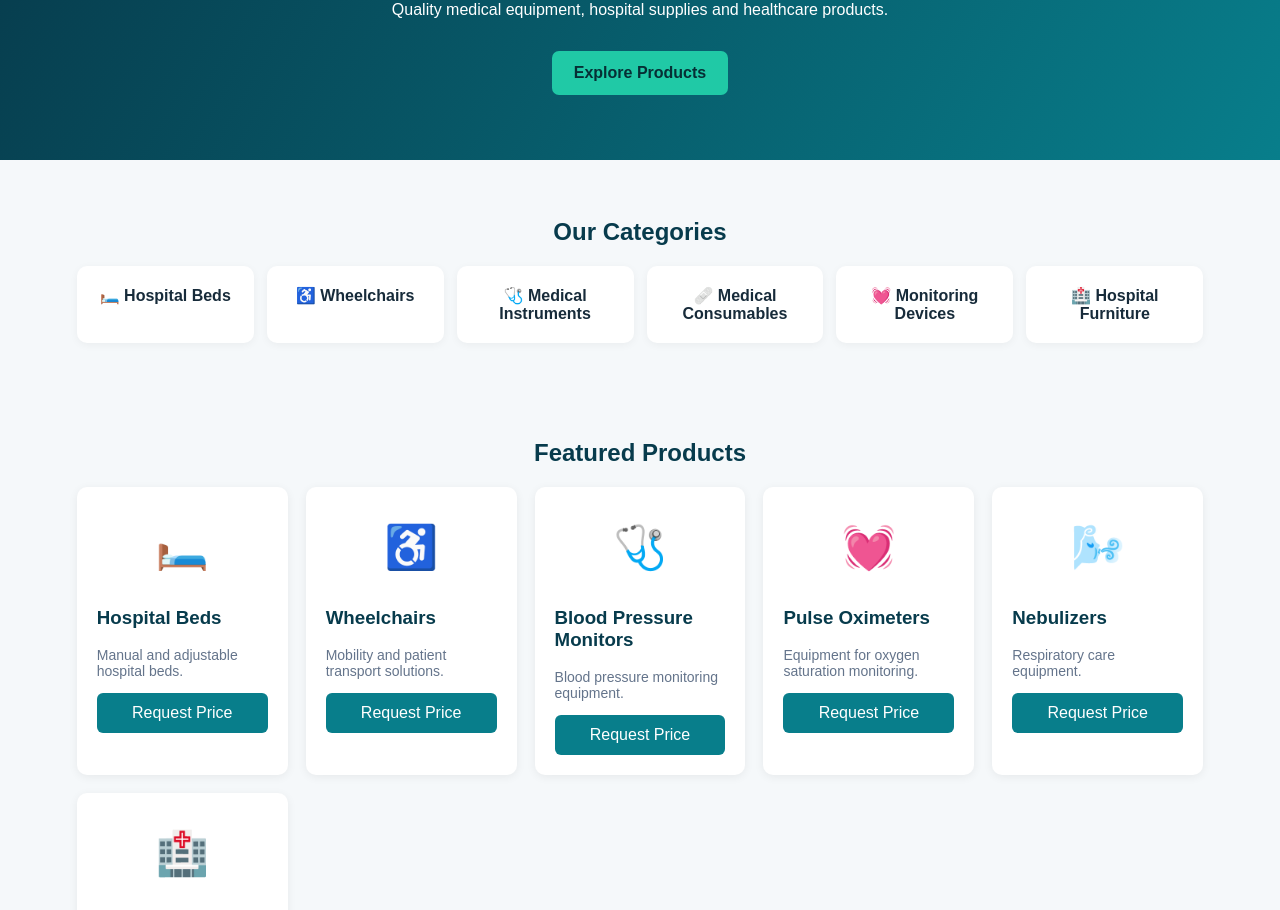
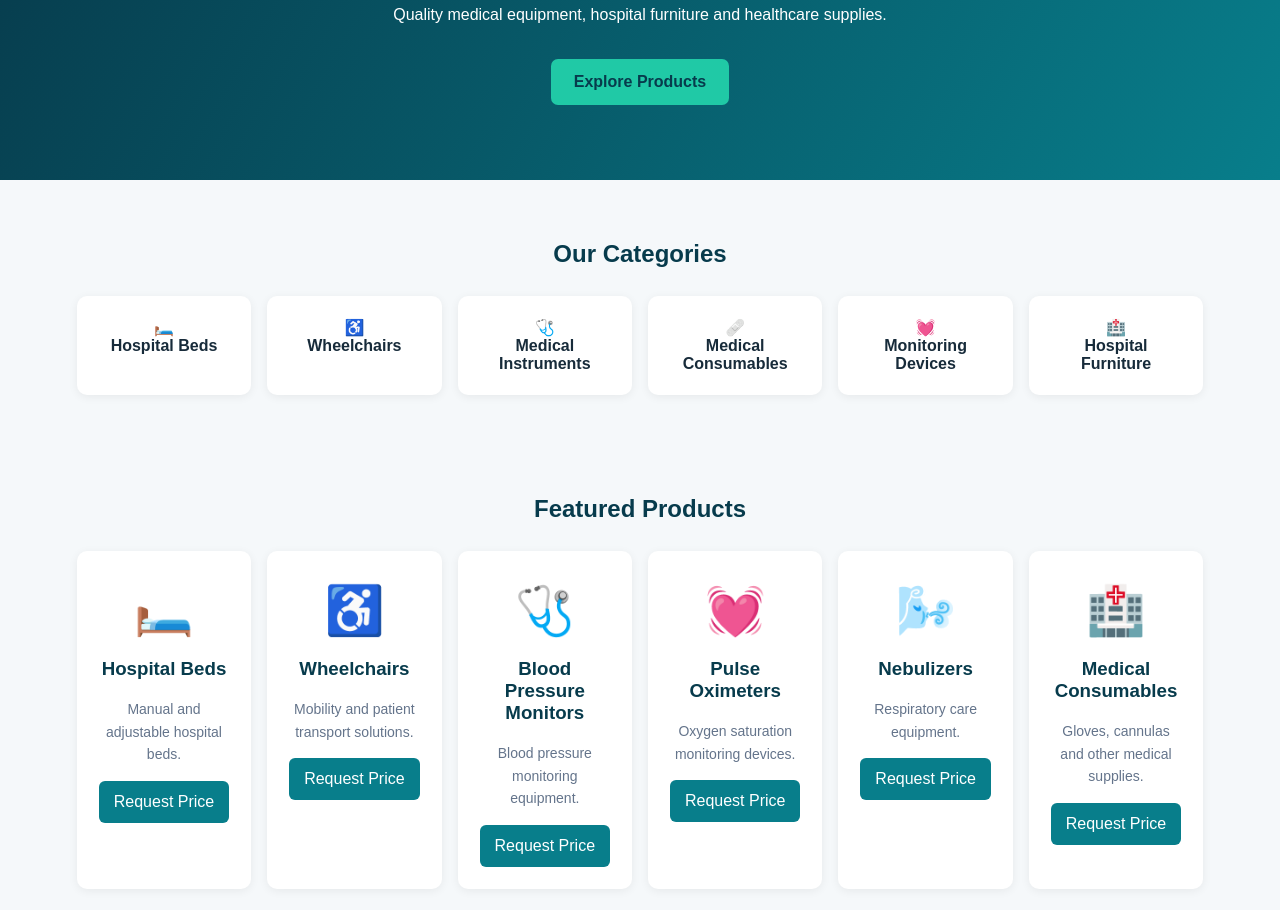
Before and after one commit to vchigozie94-max/Bigvee-medicals-, a plain HTML site: page index.html in a window 1280 px wide. Shown: the part 213-1123 px from the top of the page. Drawn offline with Linux system fonts and the light colour scheme.

Commit message:
Update index.html
Bigvee medical

```diff
--- a/index.html
+++ b/index.html
@@ -1,3 +1,4 @@
+
 
 
 <!DOCTYPE html>
@@ -5,38 +6,38 @@
 <head>
 <meta charset="UTF-8">
 <meta name="viewport" content="width=device-width, initial-scale=1.0">
-<title>BIGVEE Medical Stores | Medical Equipment</title>
-<meta name="description" content="Shop hospital beds, wheelchairs, medical equipment and healthcare supplies at BIGVEE Medical Stores.">
+<title>BIGVEE Medical Stores</title>
+<meta name="description" content="BIGVEE Medical Stores supplies hospital beds, wheelchairs, medical equipment and healthcare essentials.">
 <style>
 *{box-sizing:border-box}
 body{margin:0;font-family:Arial,sans-serif;background:#f5f8fa;color:#172b3a}
-header{background:#073b4c;color:white;padding:22px 6%;display:flex;justify-content:space-between;align-items:center;flex-wrap:wrap}
-.logo{font-size:24px;font-weight:bold;color:#38d9c5}
-header span{font-size:12px;display:block;color:white}
+header{background:#073b4c;color:white;padding:20px 6%;display:flex;justify-content:space-between;align-items:center;flex-wrap:wrap}
+.logo{font-size:25px;font-weight:bold;color:#38d9c5}
+.logo small{display:block;font-size:11px;color:white;letter-spacing:3px}
 nav a{color:white;text-decoration:none;margin:8px;font-size:14px}
-.hero{background:linear-gradient(120deg,#073b4c,#087e8b);color:white;padding:65px 7%;text-align:center}
+.hero{background:linear-gradient(120deg,#073b4c,#087e8b);color:white;text-align:center;padding:75px 15px}
 .hero h1{font-size:36px;margin:0 0 15px}
 .hero p{line-height:1.7}
-.btn{display:inline-block;background:#20c9a6;color:#062f35;padding:13px 22px;border-radius:7px;text-decoration:none;font-weight:bold;margin-top:12px}
-section{padding:38px 6%}
-h2{text-align:center;color:#073b4c}
-.categories{display:grid;grid-template-columns:repeat(auto-fit,minmax(140px,1fr));gap:13px}
-.category{background:white;padding:20px;text-align:center;border-radius:10px;box-shadow:0 2px 9px #0000000c;font-weight:bold}
-.products{display:grid;grid-template-columns:repeat(auto-fit,minmax(210px,1fr));gap:18px}
-.product{background:white;border-radius:10px;padding:20px;box-shadow:0 2px 10px #00000010}
-.product .symbol{font-size:43px;text-align:center;padding:15px}
+.btn{display:inline-block;background:#20c9a6;color:#073b4c;padding:14px 23px;border-radius:7px;text-decoration:none;font-weight:bold;margin-top:15px}
+section{padding:40px 6%}
+h2{text-align:center;color:#073b4c;margin-bottom:28px}
+.categories,.products{display:grid;grid-template-columns:repeat(auto-fit,minmax(145px,1fr));gap:16px}
+.category,.product{background:white;padding:22px;border-radius:10px;text-align:center;box-shadow:0 2px 10px #00000010}
+.category{font-weight:bold}
 .product h3{color:#073b4c}
-.product p{color:#64748b;font-size:14px}
-.product a{display:block;text-align:center;background:#087e8b;color:white;padding:11px;text-decoration:none;border-radius:6px}
+.product p{font-size:14px;color:#64748b;line-height:1.6}
+.symbol{font-size:48px;margin:10px}
+.product a{display:block;background:#087e8b;color:white;padding:12px;border-radius:6px;text-decoration:none;margin-top:15px}
 .about{background:#e5f4f2;text-align:center;line-height:1.8}
-footer{background:#073b4c;color:white;text-align:center;padding:28px 15px;font-size:14px}
-footer a{color:#38d9c5}
+.contact{text-align:center}
+footer{background:#073b4c;color:white;text-align:center;padding:30px 15px}
+@media(max-width:500px){.hero h1{font-size:29px}header{gap:12px}}
 </style>
 </head>
 <body>
 
 <header>
-<div class="logo">BIGVEE <span>MEDICAL STORES</span></div>
+<div class="logo">BIGVEE<small>MEDICAL STORES</small></div>
 <nav>
 <a href="#home">Home</a>
 <a href="#products">Products</a>
@@ -47,19 +48,19 @@ footer a{color:#38d9c5}
 
 <div class="hero" id="home">
 <h1>Your Trusted Medical Equipment Store</h1>
-<p>Quality medical equipment, hospital supplies and healthcare products.</p>
+<p>Quality medical equipment, hospital furniture and healthcare supplies.</p>
 <a class="btn" href="#products">Explore Products</a>
 </div>
 
 <section>
 <h2>Our Categories</h2>
 <div class="categories">
-<div class="category">🛏️ Hospital Beds</div>
-<div class="category">♿ Wheelchairs</div>
-<div class="category">🩺 Medical Instruments</div>
-<div class="category">🩹 Medical Consumables</div>
-<div class="category">💓 Monitoring Devices</div>
-<div class="category">🏥 Hospital Furniture</div>
+<div class="category">🛏️<br>Hospital Beds</div>
+<div class="category">♿<br>Wheelchairs</div>
+<div class="category">🩺<br>Medical Instruments</div>
+<div class="category">🩹<br>Medical Consumables</div>
+<div class="category">💓<br>Monitoring Devices</div>
+<div class="category">🏥<br>Hospital Furniture</div>
 </div>
 </section>
 
@@ -71,64 +72,62 @@ footer a{color:#38d9c5}
 <div class="symbol">🛏️</div>
 <h3>Hospital Beds</h3>
 <p>Manual and adjustable hospital beds.</p>
-<a href="https://wa.me/2348108871435?text=Hello%20BIGVEE%2C%20I%20want%20to%20enquire%20about%20hospital%20beds.">Request Price</a>
+<a href="https://wa.me/2348108871435?text=I%20want%20hospital%20beds">Request Price</a>
 </div>
 
 <div class="product">
 <div class="symbol">♿</div>
 <h3>Wheelchairs</h3>
 <p>Mobility and patient transport solutions.</p>
-<a href="https://wa.me/2348108871435?text=Hello%20BIGVEE%2C%20I%20want%20to%20enquire%20about%20wheelchairs.">Request Price</a>
+<a href="https://wa.me/2348108871435?text=I%20want%20wheelchairs">Request Price</a>
 </div>
 
 <div class="product">
 <div class="symbol">🩺</div>
 <h3>Blood Pressure Monitors</h3>
 <p>Blood pressure monitoring equipment.</p>
-<a href="https://wa.me/2348108871435?text=Hello%20BIGVEE%2C%20I%20want%20to%20enquire%20about%20BP%20monitors.">Request Price</a>
+<a href="https://wa.me/2348108871435?text=I%20want%20BP%20monitors">Request Price</a>
 </div>
 
 <div class="product">
 <div class="symbol">💓</div>
 <h3>Pulse Oximeters</h3>
-<p>Equipment for oxygen saturation monitoring.</p>
-<a href="https://wa.me/2348108871435?text=Hello%20BIGVEE%2C%20I%20want%20to%20enquire%20about%20pulse%20oximeters.">Request Price</a>
+<p>Oxygen saturation monitoring devices.</p>
+<a href="https://wa.me/2348108871435?text=I%20want%20pulse%20oximeters">Request Price</a>
 </div>
 
 <div class="product">
 <div class="symbol">🌬️</div>
 <h3>Nebulizers</h3>
 <p>Respiratory care equipment.</p>
-<a href="https://wa.me/2348108871435?text=Hello%20BIGVEE%2C%20I%20want%20to%20enquire%20about%20nebulizers.">Request Price</a>
+<a href="https://wa.me/2348108871435?text=I%20want%20nebulizers">Request Price</a>
 </div>
 
 <div class="product">
 <div class="symbol">🏥</div>
 <h3>Medical Consumables</h3>
-<p>Gloves, cannulas, syringes and other supplies.</p>
-<a href="https://wa.me/2348108871435?text=Hello%20BIGVEE%2C%20I%20want%20to%20enquire%20about%20medical%20consumables.">Request Price</a>
+<p>Gloves, cannulas and other medical supplies.</p>
+<a href="https://wa.me/2348108871435?text=I%20want%20medical%20consumables">Request Price</a>
 </div>
 
 </div>
 </section>
 
 <section class="about" id="about">
-<h2>About BIGVEE Medical Stores</h2>
-<p>BIGVEE Medical Stores is dedicated to supplying medical equipment, hospital furniture and healthcare essentials. We aim to make quality medical supplies accessible to healthcare providers and individuals.</p>
+<h2>About BIGVEE</h2>
+<p>BIGVEE Medical Stores is dedicated to supplying medical equipment, hospital furniture and healthcare essentials. Our goal is to make quality medical supplies accessible to healthcare providers and individuals.</p>
 </section>
 
-<section id="contact">
+<section class="contact" id="contact">
 <h2>Contact BIGVEE</h2>
-<p style="text-align:center">Need a quotation or want to place an order?</p>
-<div style="text-align:center">
+<p>Need a quotation or want to place an order?</p>
 <a class="btn" href="https://wa.me/2348108871435">Chat with us on WhatsApp</a>
-</div>
 </section>
 
 <footer>
 <strong>BIGVEE MEDICAL STORES</strong>
 <p>Quality Medical Equipment & Healthcare Supplies</p>
-<p>© 2026 BIGVEE Medical Stores. All rights reserved.</p>
+<p>© 2026 BIGVEE Medical Stores</p>
 </footer>
 
 </body>
```
